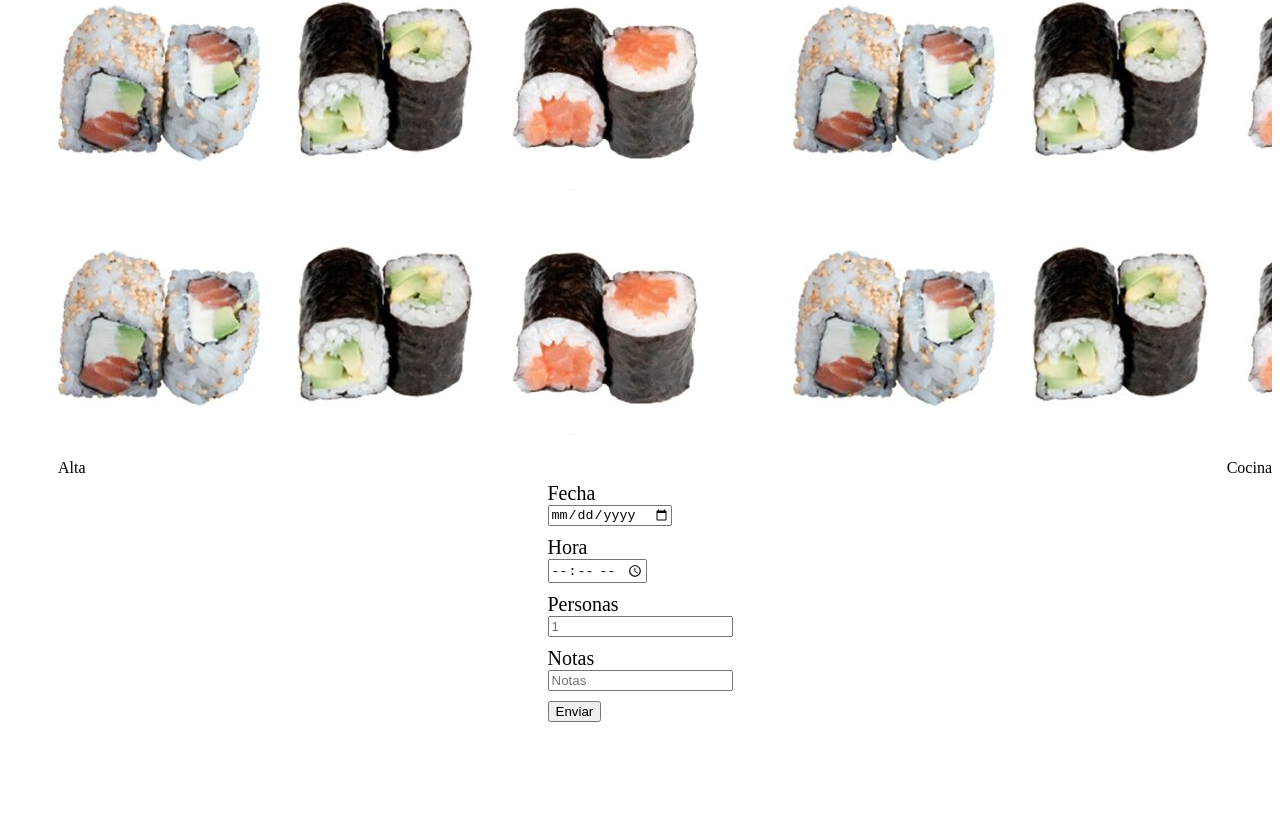
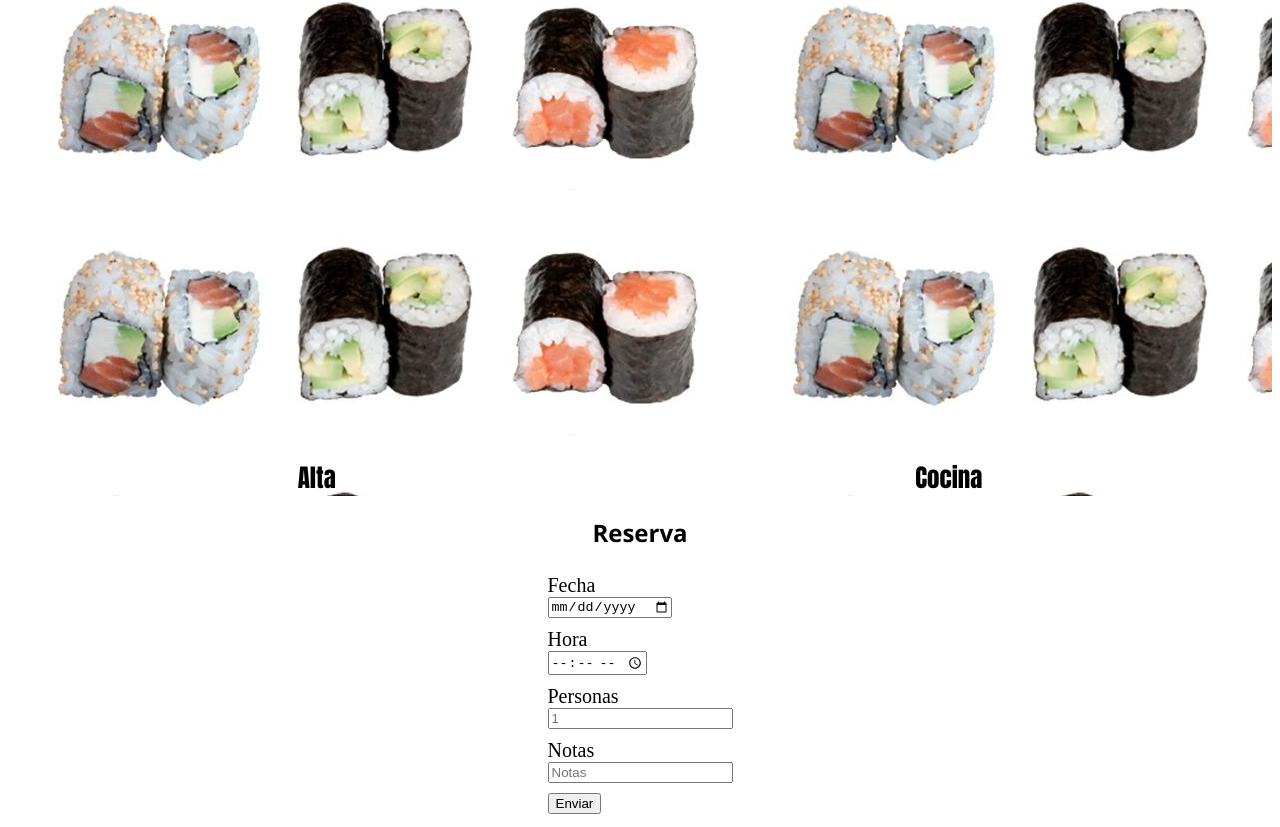
Before and after one commit to doliax/web_sushi, an Angular app: page /reserva in a window 1280 px wide. Shown: the part 1382-2209 px from the top of the page. Before the commit the page ends 2117 px from the top, so only its background shows below. Built offline with nearby package versions, Linux system fonts and the light colour scheme.

Commit message:
cambios reserva y alta cocina

```diff
--- a/src/app/app.component.css
+++ b/src/app/app.component.css
@@ -47,18 +47,23 @@ nav > span{
   z-index: 1;
 }
 
-/*Cuando estoy sobre la imagen esta hace la animación*/
-/*DONT WORK*/
-/*.alta_cocina:hover > .text-1{
-  transform: translate(50px, 0);
-  background-color: brown;
-}*/
+
 
 .text-1:hover, .text-2:hover{
   z-index: 0;
 }
 
-/*TODO hacer esto | Que el texto vata a la izquiera y el text-2 a la derecha cuando hago scroll*/
-.text-1{
-  transform: translate(50px, 0);
+.text-1 {
+  margin: 0 auto;
+  font-family:Impact;
+  font-size: medium;
+  font-size: 25px;
 }
+
+.text-2 {
+  margin: 0 auto;
+  text-align: center;
+  font-family:Impact;
+  font-size: medium;
+  font-size: 25px;
+}
--- a/src/app/app.component.html
+++ b/src/app/app.component.html
@@ -6,11 +6,10 @@
   </nav>
 </div>
 
-<!--<app-platos></app-platos>-->
+
 <section class="alta_cocina">
   <div style="display: flex; justify-content: space-between;">
     <span class="text-1">Alta</span>
-    <!--<img class="sushi_img_1" src="../assets/sushi_1.jpg">-->
     <span class="text-2">Cocina</span>
   </div>
 </section>
--- a/src/app/reserva/reserva.component.css
+++ b/src/app/reserva/reserva.component.css
@@ -11,3 +11,8 @@
 label{
     font-size: 20px;
 }
+
+.reserva_titulo {
+    text-align: center;
+    font-family: 'Segoe UI', Tahoma, Geneva, Verdana, sans-serif;
+}
--- a/src/app/reserva/reserva.component.html
+++ b/src/app/reserva/reserva.component.html
@@ -1,3 +1,4 @@
+<h2 class="reserva_titulo">Reserva</h2>
 <div class="container_reserva">
     <form>
         <div class="element_form">
```
